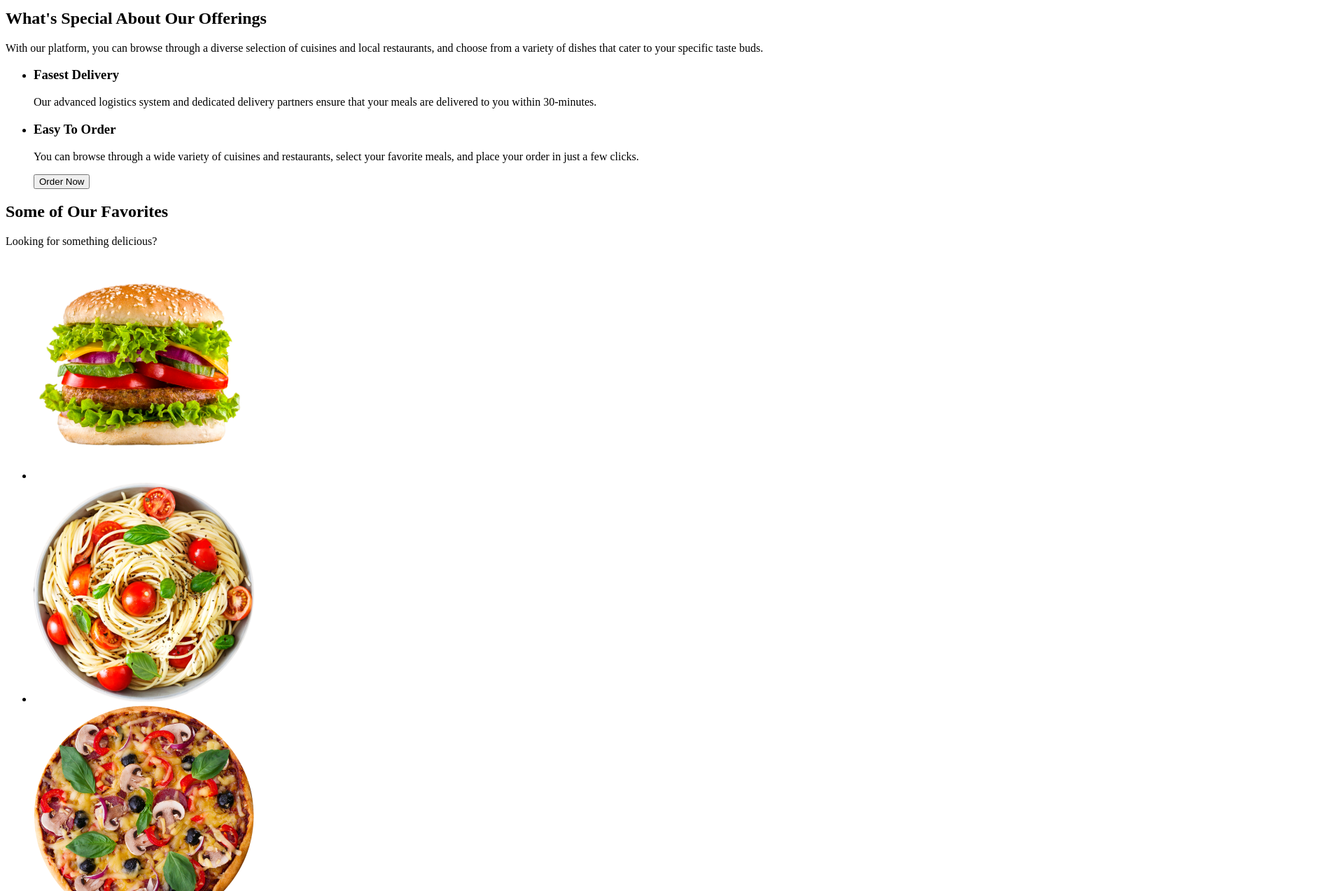
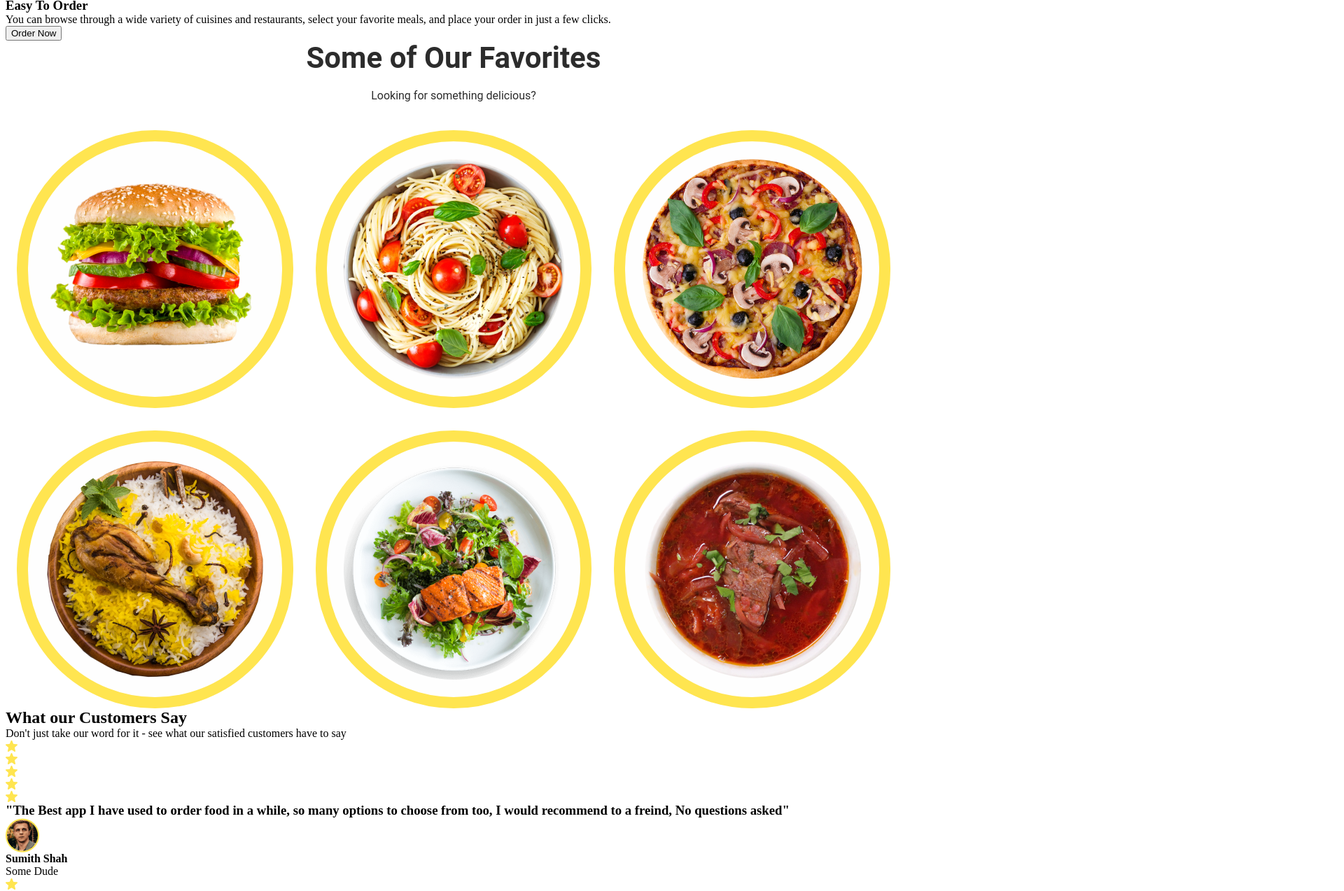
Before and after one commit to Aleksandr-Raynov/blended-56, a plain HTML site: page index.html in a window 1280 px wide. Shown: the part 1527-2800 px from the top of the page at 70% size, 1920 px wide, since content can reach past the window. Drawn offline with Linux system fonts and the light colour scheme.

Commit message:
add section favorites

```diff
--- a/CSS/favorite.css
+++ b/CSS/favorite.css
@@ -0,0 +1,80 @@
+/* base*/
+* {
+  box-sizing: border-box;
+}
+
+ul {
+  list-style-type: none;
+  margin: 0;
+  padding-left: 0;
+}
+a {
+  text-decoration: none;
+}
+
+h1,
+h2,
+h3,
+h4,
+h5,
+h6,
+p {
+  margin: 0;
+}
+
+img {
+  display: block;
+  max-width: 100%;
+  height: auto;
+}
+
+.container {
+  width: 1280px;
+}
+
+/* section favorites*/
+
+.favorites-container {
+  padding: 0 16px;
+}
+
+.favorites-title {
+  font-family: "Roboto", sans-serif;
+  font-weight: 700;
+  font-size: 42px;
+  text-align: center;
+  color: #2c2c2c;
+  margin-bottom: 20px;
+}
+.favorites-text {
+  font-family: "Roboto", sans-serif;
+  font-weight: 400;
+  font-size: 16px;
+  text-align: center;
+  color: #2c2c2c;
+  margin-bottom: 40px;
+}
+
+.favorites-list {
+  display: flex;
+  flex-wrap: wrap;
+  gap: 32px;
+  align-items: center;
+  justify-content: center;
+}
+
+.favorites-list-item {
+  width: calc((100% - 64px) / 3);
+  display: flex;
+  align-items: center;
+  justify-content: center;
+  overflow: hidden;
+  border: 16px solid #ffe550;
+  border-radius: 197px;
+  height: 397px;
+  background: #fefefe;
+}
+
+.favorites-list-item:hover {
+  border-color: #bbf330;
+}
--- a/index.html
+++ b/index.html
@@ -4,16 +4,14 @@
     <meta charset="UTF-8" />
     <meta name="viewport" content="width=device-width, initial-scale=1.0" />
     <title>FoodSta</title>
-    <link rel="stylesheet" href="./CSS/base.css">
-    <link rel="stylesheet" href="./CSS/customer.css">
-    <link rel="stylesheet" href="./CSS/favorite.css">
-    <link rel="stylesheet" href="./CSS/footer.css">
-    <link rel="stylesheet" href="./CSS/header.css">
-    <link rel="stylesheet" href="./CSS/hero.css">
-    <link rel="stylesheet" href="./CSS/offerince.css">
-    <link rel="stylesheet" href="./CSS/subscribe.css">
-
-
+    <link rel="stylesheet" href="./CSS/base.css" />
+    <link rel="stylesheet" href="./CSS/customer.css" />
+    <link rel="stylesheet" href="./CSS/favorite.css" />
+    <link rel="stylesheet" href="./CSS/footer.css" />
+    <link rel="stylesheet" href="./CSS/header.css" />
+    <link rel="stylesheet" href="./CSS/hero.css" />
+    <link rel="stylesheet" href="./CSS/offerince.css" />
+    <link rel="stylesheet" href="./CSS/subscribe.css" />
   </head>
 
   <body>
@@ -69,20 +67,64 @@
           <button type="button">Order Now</button>
         </ul>
       </section>
-      <section>
-        <h2>Some of Our Favorites</h2>
-        <p>Looking for something delicious?</p>
-        <ul>
-          <li>
-            <img src="./images/Favorites/gamburger.png" alt="gamburger" />
-          </li>
-          <li><img src="./images/Favorites/Pasta.png" alt="pasta" /></li>
-          <li><img src="./images/Favorites/pizza.png" alt="pizza" /></li>
-          <li><img src="./images/Favorites/chicken.png" alt="chicken" /></li>
-          <li><img src="./images/Favorites/salat.png" alt="salat" /></li>
-          <li><img src="./images/Favorites/borshch.png" alt="borshch" /></li>
-        </ul>
+
+      <section class="favorites">
+        <div class="container favorites-container">
+          <h2 class="favorites-title">Some of Our Favorites</h2>
+          <p class="favorites-text">Looking for something delicious?</p>
+          <ul class="favorites-list">
+            <li class="favorites-list-item">
+              <img
+                src="./images/Favorites/gamburger.png"
+                width="315"
+                class="315"
+                alt="gamburger"
+              />
+            </li>
+            <li class="favorites-list-item">
+              <img
+                src="./images/Favorites/Pasta.png"
+                width="315"
+                class="315"
+                alt="pasta"
+              />
+            </li>
+            <li class="favorites-list-item">
+              <img
+                src="./images/Favorites/pizza.png"
+                width="315"
+                class="315"
+                alt="pizza"
+              />
+            </li>
+            <li class="favorites-list-item">
+              <img
+                src="./images/Favorites/chicken.png"
+                width="315"
+                class="315"
+                alt="chicken"
+              />
+            </li>
+            <li class="favorites-list-item">
+              <img
+                src="./images/Favorites/salat.png"
+                width="315"
+                class="315"
+                alt="salat"
+              />
+            </li>
+            <li class="favorites-list-item">
+              <img
+                src="./images/Favorites/borshch.png"
+                width="315"
+                class="315"
+                alt="borshch"
+              />
+            </li>
+          </ul>
+        </div>
       </section>
+
       <!--Customers-->
       <section>
         <h2>What our Customers Say</h2>
```
